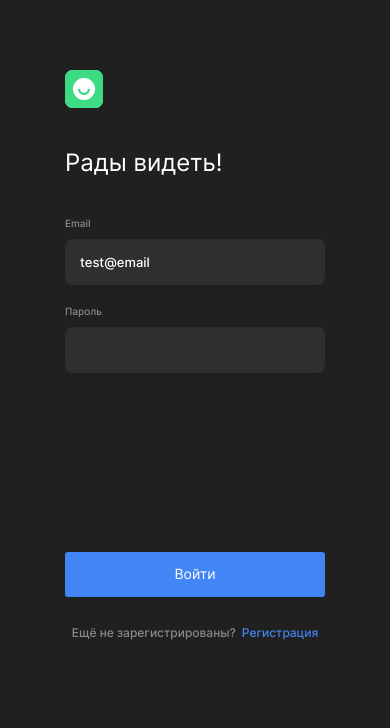
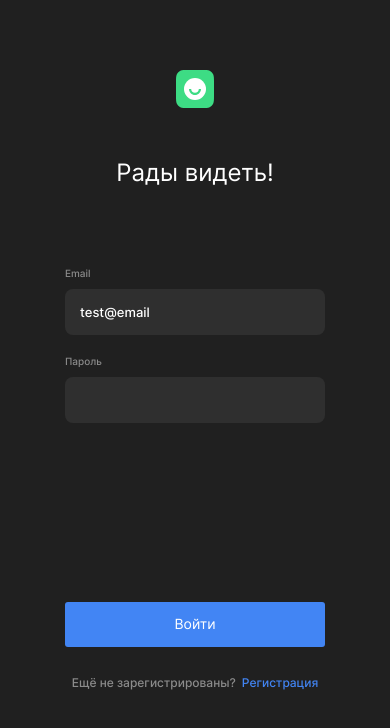
Before and after one commit to AndreySaveliev/movies-explorer-frontend, a React (Create React App) app: page /signin in a window 390 px wide. Shown: the top 728 px of the page. Built offline with nearby package versions, Linux system fonts and the light colour scheme.

Commit message:
login comp changes

```diff
--- a/src/components/Login/Login.css
+++ b/src/components/Login/Login.css
@@ -1,7 +1,9 @@
 .login {
   width: 100%;
   background-color: #202020;
-  height: 100vh;
+  min-height: 100vh;
+  display: flex;
+  flex-direction: column;
 }
 .login__header {
   margin: 0 auto;
@@ -14,6 +16,7 @@
   width: 38px;
   height: 38px;
   background-image: url(../../images/logo.svg);
+  margin: 0 99px;
 }
 .login__header-title {
   margin: 40px auto;
@@ -25,8 +28,10 @@
   color: #FFFFFF;
 }
 .login__form {
+  width: 396px;
   display: flex;
   flex-direction: column;
+  margin: 0 auto;;
 }
 .login__form-input {
   padding: 15px;
@@ -50,9 +55,8 @@
   color: #8B8B8B;
 }
 .login__btn_signup {
-  width: 100%;
-  margin-top: 159px;
-  margin-bottom: 16px;
+  width: 396px;
+  margin: 159px auto 16px;
   padding: 13px 0 15px 0;
   background-color: #4285f4;
   border-radius: 3px;
@@ -93,10 +97,22 @@
 }
 
 @media screen and (max-width: 767px) and (min-width: 320px) {
+  .login__header-logo {
+    align-self: center;
+  }
   .login__header {
     width: 260px;
   }
+  .login__form {
+    width: 260px;
+  }
+  .login__btn_signup {
+    width: 260px;
+  }
   .login__header-title {
+    text-align: center;
+    margin-top: 50px;
+    margin-bottom: 80px;
     width: 260px;
   }
   .login__signin {
--- a/src/components/Login/Login.js
+++ b/src/components/Login/Login.js
@@ -3,23 +3,23 @@ import { Link } from 'react-router-dom'
 import logo from '../../images/logo.svg'
 function Login() {
   return (
-    <div className='login'>
+    <section className='login'>
       <div className='login__header'>
-        <Link to='/' className='login__header-logo login__header-btn' ><img className='login__header-logo' src={logo} alt={logo}></img></Link>
+        <Link to='/' className='login__header-logo login__header-btn'></Link>
         <h1 className='login__header-title'>Рады видеть!</h1>
-        <form className='login__form'>
+      </div>
+      <form className='login__form'>
           <label className='login__form-label login__form-label_email'>Email</label>
-          <input className='login__form-input login__form-input_email' value={'test@email'}></input>
+          <input className='login__form-input login__form-input_email' value={'test@email'} required></input>
           <label className='login__form-label login__form-label_password'>Пароль</label>
-          <input className='login__form-input login__form-input_email' type='password'></input>
+          <input className='login__form-input login__form-input_email' type='password' required></input>
         </form>
         <button className='login__btn login__btn_signup'>Войти</button>
         <div className='login__signin'>
           <p className='signin__text'>Ещё не зарегистрированы?</p>
           <Link to='/signup' className='login__btn login__btn_signin'>Регистрация</Link>
         </div>
-      </div>
-    </div>
+    </section>
   )
 }
 
```
